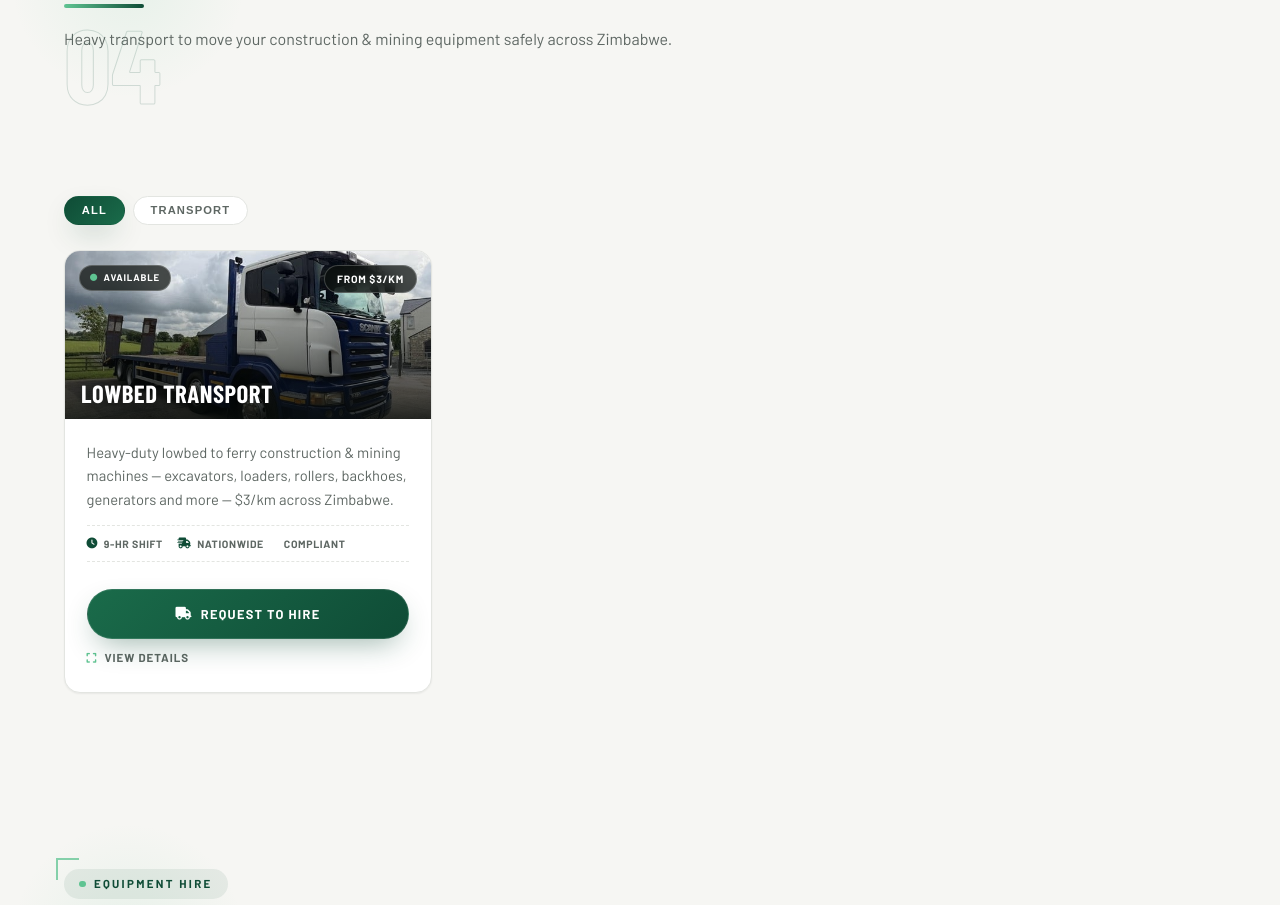
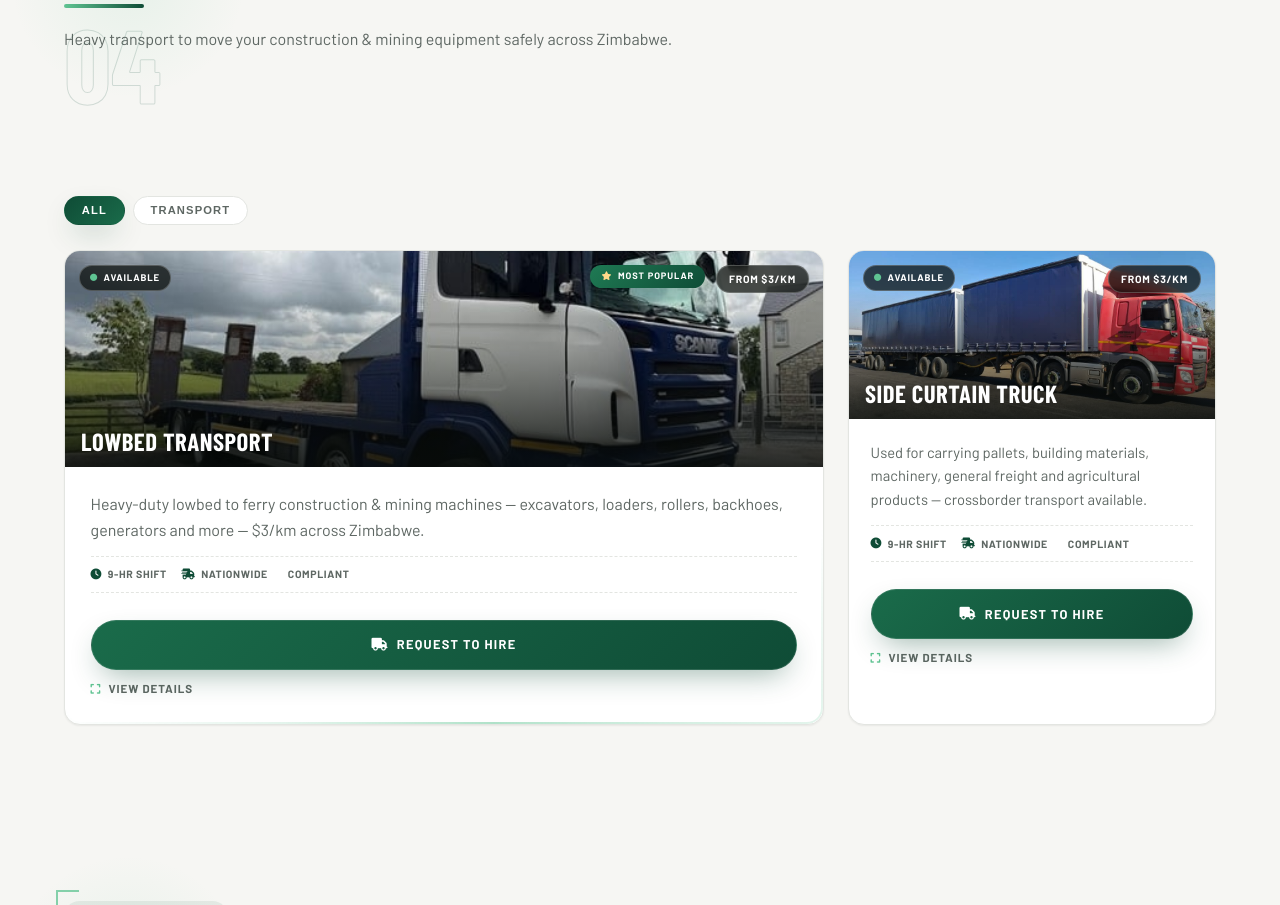
Before and after one commit to TKay25/Genspech, a Flask app: page / in a window 1280 px wide. Shown: the part 4230-5135 px from the top of the page. Run offline with Flask 3, Linux system fonts and the light colour scheme; data comes from the database, SQL or seed files in the repository; some web fonts are replaced.

Commit message:
Update hire cards, prices and quote rates

```diff
--- a/app.py
+++ b/app.py
@@ -59,6 +59,7 @@ RATES = {
     "1-cubic-manual": 200.0,
     "mixer-truck": 450.0,
     "lowbed": 3.0,
+    "side-curtain": 3.0,
 }
 
 URGENCY_MULTIPLIER = {
@@ -77,6 +78,7 @@ MACHINE_NAMES = {
     "mixer-truck": "Concrete Mixer Truck (Transit Mixer)",
     "1-cubic-manual": "1 Cubic Manual Loading Mixer",
     "lowbed": "Lowbed Transport (per km)",
+    "side-curtain": "Side Curtain Truck",
 }
 
 MACHINE_ALIASES = {
@@ -107,6 +109,11 @@ MACHINE_ALIASES = {
     "lowbed": "lowbed",
     "low bed": "lowbed",
     "low-bed": "lowbed",
+    "side curtain": "side-curtain",
+    "curtain side": "side-curtain",
+    "curtainsider": "side-curtain",
+    "sidecurtain": "side-curtain",
+    "superlink": "side-curtain",
     "transport": "lowbed",
 }
 
@@ -216,6 +223,7 @@ DEFAULT_HIRE_CARDS = [
     ("1-cubic-manual", "1 Cubic Manual Mixer", "Compact manual-loading blue unit — $200/day.", "From $200/day", "mixer 2.jpeg", "machines"),
     ("mixer-truck", "Concrete Mixer Truck (Transit Mixer)", "Loads concrete from the batch plant to the customer.", "From $450/day", "mixer truck.jpeg", "machines"),
     ("lowbed", "Lowbed Transport", "Heavy-duty lowbed to ferry construction & mining machines — excavators, loaders, rollers, backhoes, generators and more — $3/km across Zimbabwe.", "From $3/km", "lowbed.jpeg", "vehicles"),
+    ("side-curtain", "Side Curtain Truck", "Used for carrying pallets, building materials, machinery, general freight and agricultural products — crossborder transport available.", "From $3/km", "sidecurtaintruck30tonnesuperlink.jpeg", "vehicles"),
 ]
 
 DEFAULT_GALLERY = [
@@ -293,7 +301,7 @@ class QuoteResult:
         }
 
 
-PER_KM_MACHINES = {"lowbed"}
+PER_KM_MACHINES = {"lowbed", "side-curtain"}
 
 
 def build_quote(machine: str, days: int, urgency: str) -> QuoteResult:
--- a/templates/index.html
+++ b/templates/index.html
@@ -103,7 +103,8 @@
         { "@type": "Offer", "itemOffered": { "@type": "Service", "name": "Concrete Mixer Truck Hire", "description": "Loads concrete from the batch plant to the customer.", "offers": { "@type": "Offer", "price": "450.00", "priceCurrency": "USD", "description": "Per day, 9-hour shift" } } },
         { "@type": "Offer", "itemOffered": { "@type": "Service", "name": "Generator Hire", "description": "Reliable power for events, factories, mining, hospitals and backup.", "offers": { "@type": "Offer", "price": "180.00", "priceCurrency": "USD", "description": "Per day, 9-hour shift" } } },
         { "@type": "Offer", "itemOffered": { "@type": "Service", "name": "Power Float Hire", "description": "Smooth and finish concrete surfaces.", "offers": { "@type": "Offer", "price": "120.00", "priceCurrency": "USD", "description": "Per day, 9-hour shift" } } },
-        { "@type": "Offer", "itemOffered": { "@type": "Service", "name": "Lowbed Transport Hire", "description": "Ferry construction and mining machines across Zimbabwe.", "offers": { "@type": "Offer", "price": "3.00", "priceCurrency": "USD", "description": "Per kilometre" } } }
+        { "@type": "Offer", "itemOffered": { "@type": "Service", "name": "Lowbed Transport Hire", "description": "Ferry construction and mining machines across Zimbabwe.", "offers": { "@type": "Offer", "price": "3.00", "priceCurrency": "USD", "description": "Per kilometre" } } },
+        { "@type": "Offer", "itemOffered": { "@type": "Service", "name": "Side Curtain Truck Hire", "description": "Carrying pallets, building materials, machinery, general freight and agricultural products — crossborder transport available.", "offers": { "@type": "Offer", "price": "3.00", "priceCurrency": "USD", "description": "Per kilometre" } } }
       ]
     },
     "sameAs": [
@@ -1686,7 +1687,7 @@
   </section>
 
 
-  {% set CAT_MAP = {'generator':'Power','self-loader':'Mixers','mixer-truck':'Mixers','boom-pump':'Pumps','static-pump':'Pumps','power-float':'Finishing','poker':'Finishing','3.5-cubic':'Mixers','1-cubic-manual':'Mixers','lowbed':'Transport'} %}
+  {% set CAT_MAP = {'generator':'Power','self-loader':'Mixers','mixer-truck':'Mixers','boom-pump':'Pumps','static-pump':'Pumps','power-float':'Finishing','poker':'Finishing','3.5-cubic':'Mixers','1-cubic-manual':'Mixers','lowbed':'Transport','side-curtain':'Transport'} %}
   {% for sd in sections_data %}
   <section class="section" id="sec-{{ sd.section.key }}">
     <div class="shell">
@@ -1806,6 +1807,7 @@
               <option value="mixer-truck">Concrete Mixer Truck (Transit Mixer)</option>
               <option value="1-cubic-manual">1 Cubic Manual Loading Mixer</option>
               <option value="lowbed">Lowbed Transport ($3/km)</option>
+              <option value="side-curtain">Side Curtain Truck ($3/km)</option>
             </select>
           </div>
           <div class="field">
@@ -2222,10 +2224,10 @@
   onProgress();
 
   // ============ QUOTE CALCULATION (MAIN FORM) ============
-  const RATES = { generator: 180, "boom-pump": 700, "static-pump": 500, "power-float": 120, poker: 30, "3.5-cubic": 500, "mixer-truck": 450, "1-cubic-manual": 200, lowbed: 3 };
+  const RATES = { generator: 180, "boom-pump": 700, "static-pump": 500, "power-float": 120, poker: 30, "3.5-cubic": 500, "mixer-truck": 450, "1-cubic-manual": 200, lowbed: 3, "side-curtain": 3 };
   const URGENCY_MULTIPLIER = { standard: 1, priority: 1.15, urgent: 1.3 };
-  const MACHINE_NAMES = { generator: "Generator Hire", "boom-pump": "Boom Pump", "static-pump": "Static Pump", "power-float": "Power Float", poker: "Poker Vibrator", "3.5-cubic": "Self Loading Concrete Mixer (3.5 Cubic)", "mixer-truck": "Concrete Mixer Truck (Transit Mixer)", "1-cubic-manual": "1 Cubic Manual Loading Mixer", lowbed: "Lowbed Transport (per km)" };
-  const PER_KM = { lowbed: true };
+  const MACHINE_NAMES = { generator: "Generator Hire", "boom-pump": "Boom Pump", "static-pump": "Static Pump", "power-float": "Power Float", poker: "Poker Vibrator", "3.5-cubic": "Self Loading Concrete Mixer (3.5 Cubic)", "mixer-truck": "Concrete Mixer Truck (Transit Mixer)", "1-cubic-manual": "1 Cubic Manual Loading Mixer", lowbed: "Lowbed Transport (per km)", "side-curtain": "Side Curtain Truck" };
+  const PER_KM = { lowbed: true, "side-curtain": true };
   const qtyUnit = (m) => PER_KM[m] ? 'km' : 'day';
 
   // Toggle Days / Distance (km) based on the selected machine
@@ -2656,7 +2658,7 @@
     let replies = [];
     const chatIsKm = PER_KM[chatContext.machine];
     if (!chatContext.machine) {
-      replies = ["Generator", "Boom Pump", "Self Loader", "Power Float", "Poker", "3.5 Cubic", "1 Cubic Manual", "Lowbed"];
+      replies = ["Generator", "Boom Pump", "Self Loader", "Power Float", "Poker", "3.5 Cubic", "1 Cubic Manual", "Lowbed", "Side Curtain"];
     } else if (!chatContext.days) {
       replies = chatIsKm ? ["50 km", "100 km", "150 km", "250 km"] : ["2 days", "3 days", "5 days", "7 days", "10 days"];
     } else {
```
Also changed, not shown: static/images/sidecurtaintruck30tonnesuperlink.jpeg (added).
